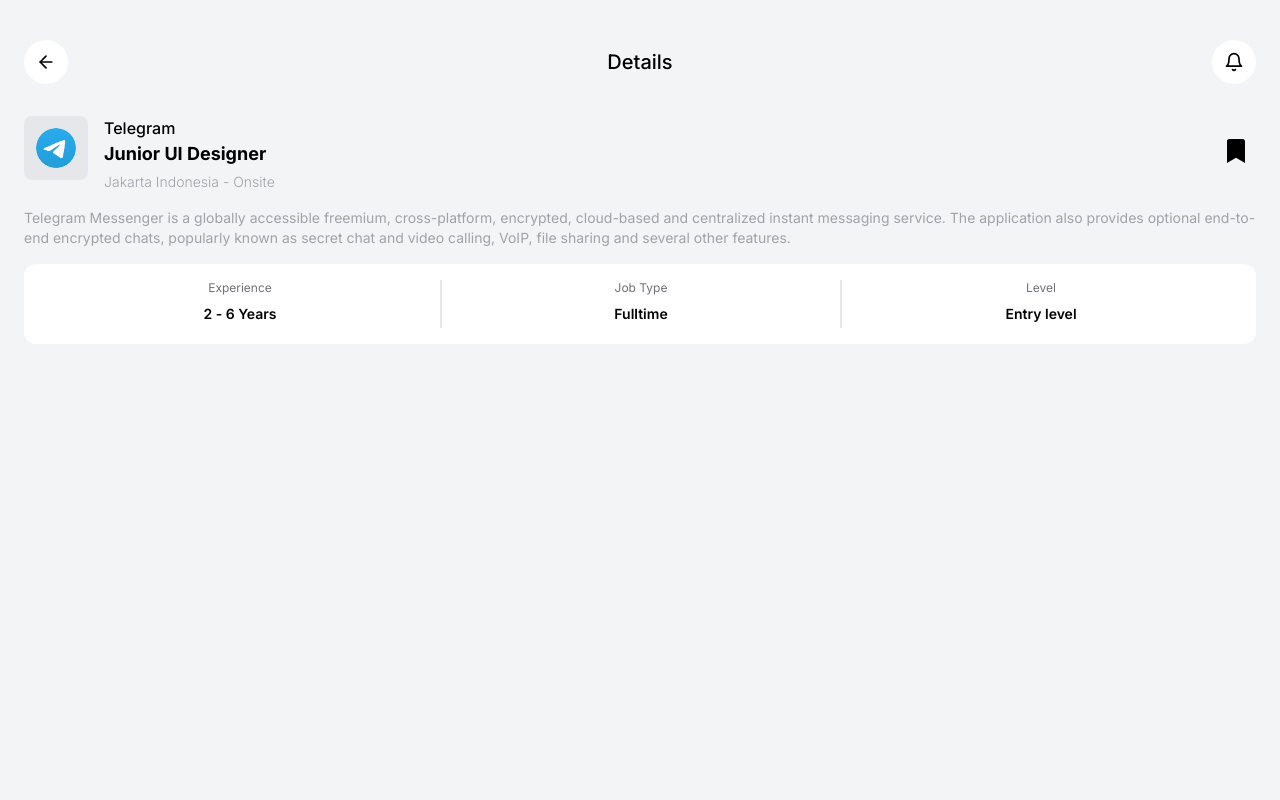
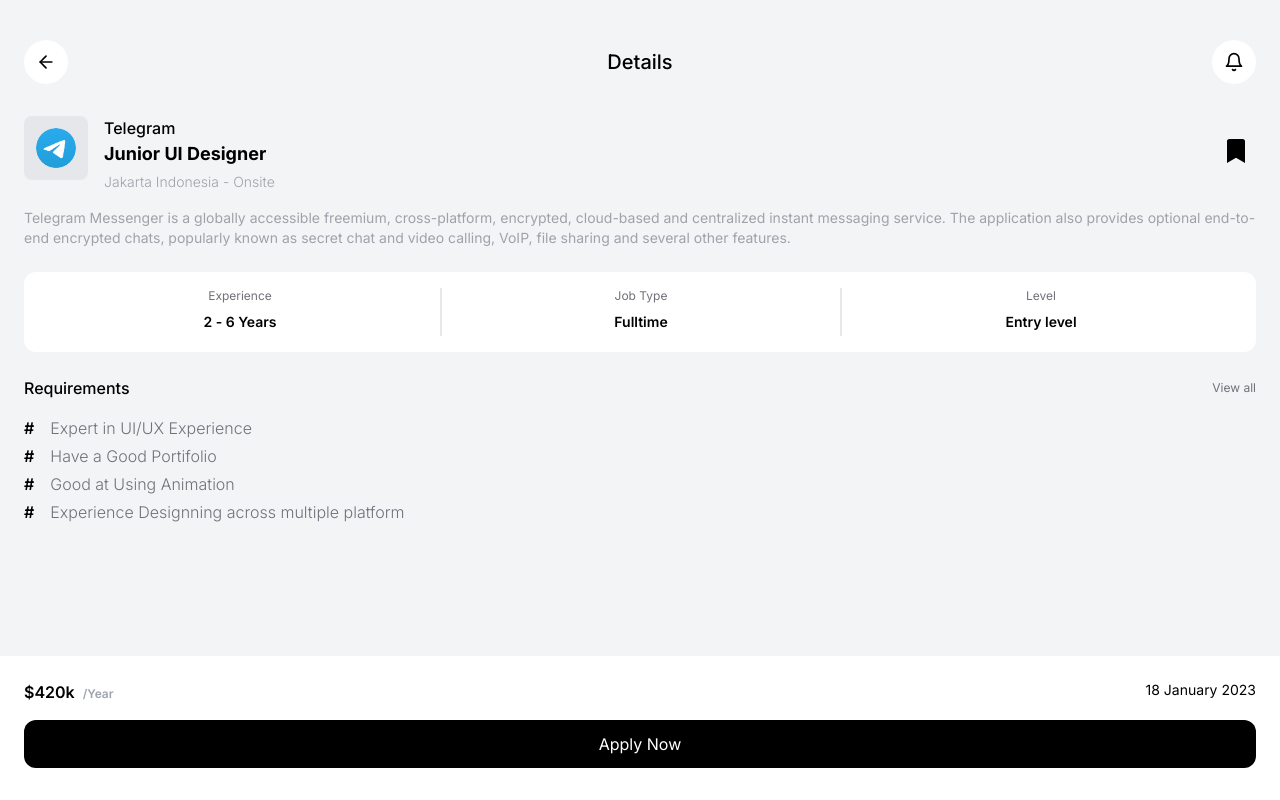
Before and after one commit to nelsonfrank/job-finder-mobile, a Next.js app: page /job-details in a window 1280 px wide. Built offline with nearby package versions, Linux system fonts and the light colour scheme.

Commit message:
feat: Add Detail page footer

```diff
--- a/src/pages/job-details.tsx
+++ b/src/pages/job-details.tsx
@@ -33,7 +33,7 @@
         <meta name="viewport" content="width=device-width, initial-scale=1" />
         <link rel="icon" href="/favicon.ico" />
       </Head>
-      <main className="min-h-screen w-full bg-gray-100 px-6 pt-10 pb-16">
+      <main className="min-h-screen w-full bg-gray-100 px-6 pt-10 pb-32">
         <div className="flex items-center justify-between">
           <div>
             <Button
@@ -86,7 +86,7 @@
             VoIP, file sharing and several other features.
           </p>
         </div>
-        <div>
+        <div className="my-6">
           <div className=" grid grid-cols-3 divide-x-2 rounded-xl bg-white p-4">
             <div className="px-2 text-center">
               <p className="mb-2 text-xs capitalize text-zinc-500">
@@ -104,7 +104,52 @@
             </div>
           </div>
         </div>
+        <div className="my-6">
+          <div className="flex items-center justify-between">
+            <h3 className="font-medium ">Requirements</h3>
+            <button className="cursor-pointer border-none text-xs text-zinc-500">
+              View all
+            </button>
+          </div>
+          <div className="my-4">
+            <div className="flex">
+              <span className="mr-4 font-semibold text-black">#</span>
+              <p className="mb-1 font-light text-zinc-500">
+                Expert in UI/UX Experience
+              </p>
+            </div>
+            <div className="flex">
+              <span className="mr-4 font-semibold text-black">#</span>
+              <p className="mb-1 font-light text-zinc-500">
+                Have a Good Portifolio
+              </p>
+            </div>
+            <div className="flex">
+              <span className="mr-4 font-semibold text-black">#</span>
+              <p className="mb-1 font-light text-zinc-500">
+                Good at Using Animation
+              </p>
+            </div>
+            <div className="flex">
+              <span className="mr-4 font-semibold text-black">#</span>
+              <p className="mb-1 font-light text-zinc-500">
+                Experience Designning across multiple platform
+              </p>
+            </div>
+          </div>
+        </div>
       </main>
+      <div className="fixed bottom-0 right-0 left-0  bg-white px-6 pt-2 pb-8">
+        <div className="my-4 flex justify-between">
+          <h3 className="font-semibold">
+            $420k <span className="ml-1 text-xs text-gray-400">/Year</span>
+          </h3>
+          <p className="text-sm font-normal">18 January 2023</p>
+        </div>
+        <button className="text-medium w-full rounded-xl bg-black py-3 px-10 text-white outline-none">
+          Apply Now
+        </button>
+      </div>
     </>
   );
 };
```
